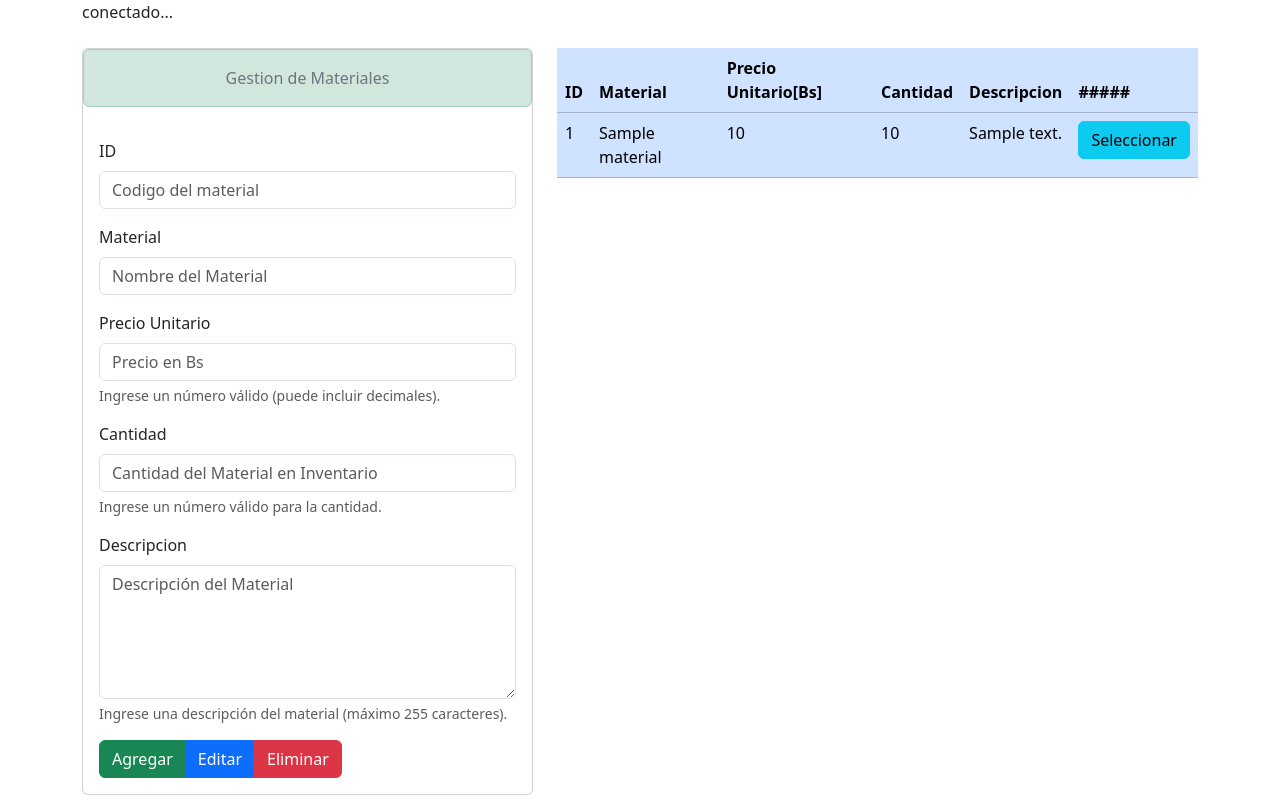
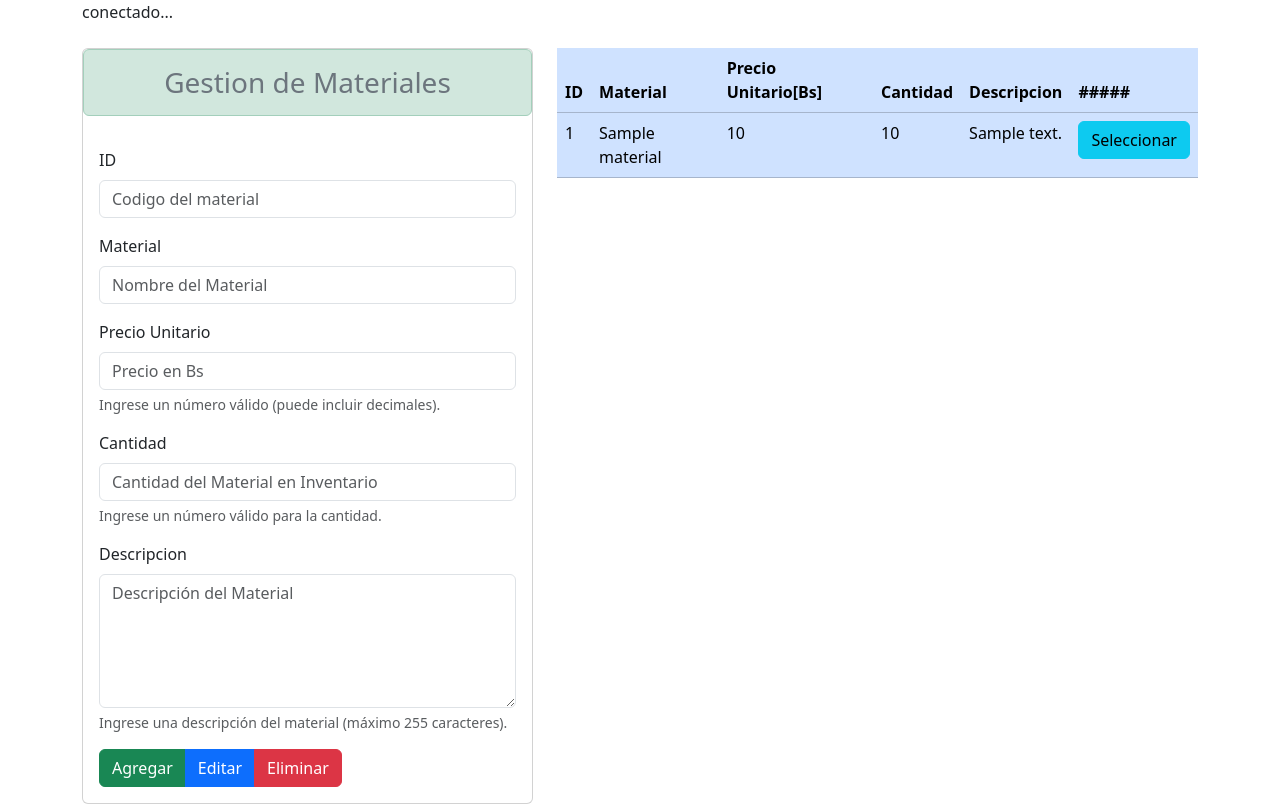
Before and after one commit to DarkSKyJhon/SISTEMA-DE-GESTION-DE-PRODUCCION-SGP-IMPRENTA-MERAKI-IMPRESIONES, a PHP site: page /assets/php/secciones/vista_materiales.php in a window 1280 px wide. Shown: the part 59-863 px from the top of the page. Run offline with PHP 8.4, Linux system fonts and the light colour scheme; tables that the repository leaves empty or names only in its code hold one stand-in row (values such as "Sample post"); some libraries are stand-ins or nearby versions.

Commit message:
Prueba 3

```diff
--- a/AppINF2720/assets/php/secciones/vista_materiales.php
+++ b/AppINF2720/assets/php/secciones/vista_materiales.php
@@ -13,7 +13,7 @@
             <form action="" method="post">
 
             <div class="card">
-                <div class="text-center text-secondary alert alert-success">Gestion de Materiales</div>
+                <h3 class="text-center text-secondary alert alert-success">Gestion de Materiales</h3>
                 <div class="card-body">
                     <div class="mb-3">
                         <label for="" class="form-label">ID</label>
--- a/AppINF2720/assets/php/temporal/cabecera.php
+++ b/AppINF2720/assets/php/temporal/cabecera.php
@@ -16,6 +16,7 @@
             integrity="sha384-T3c6CoIi6uLrA9TneNEoa7RxnatzjcDSCmG1MXxSR1GAsXEV/Dwwykc2MPK8M2HN"
             crossorigin="anonymous"
         />
+        <script src="https://kit.fontawesome.com/c971a05466.js" crossorigin="anonymous"></script>
     </head>
     <body>
         <header>
```
